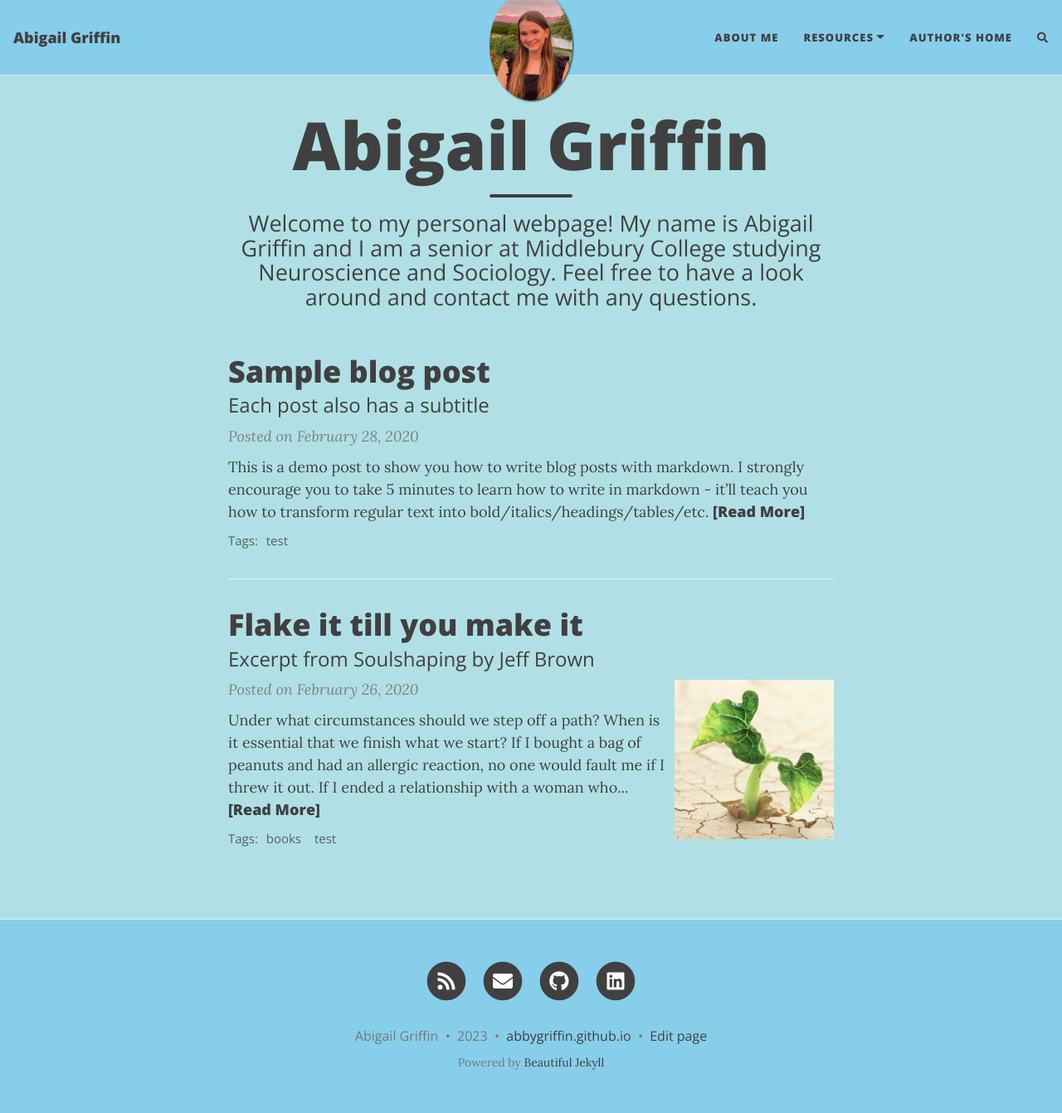
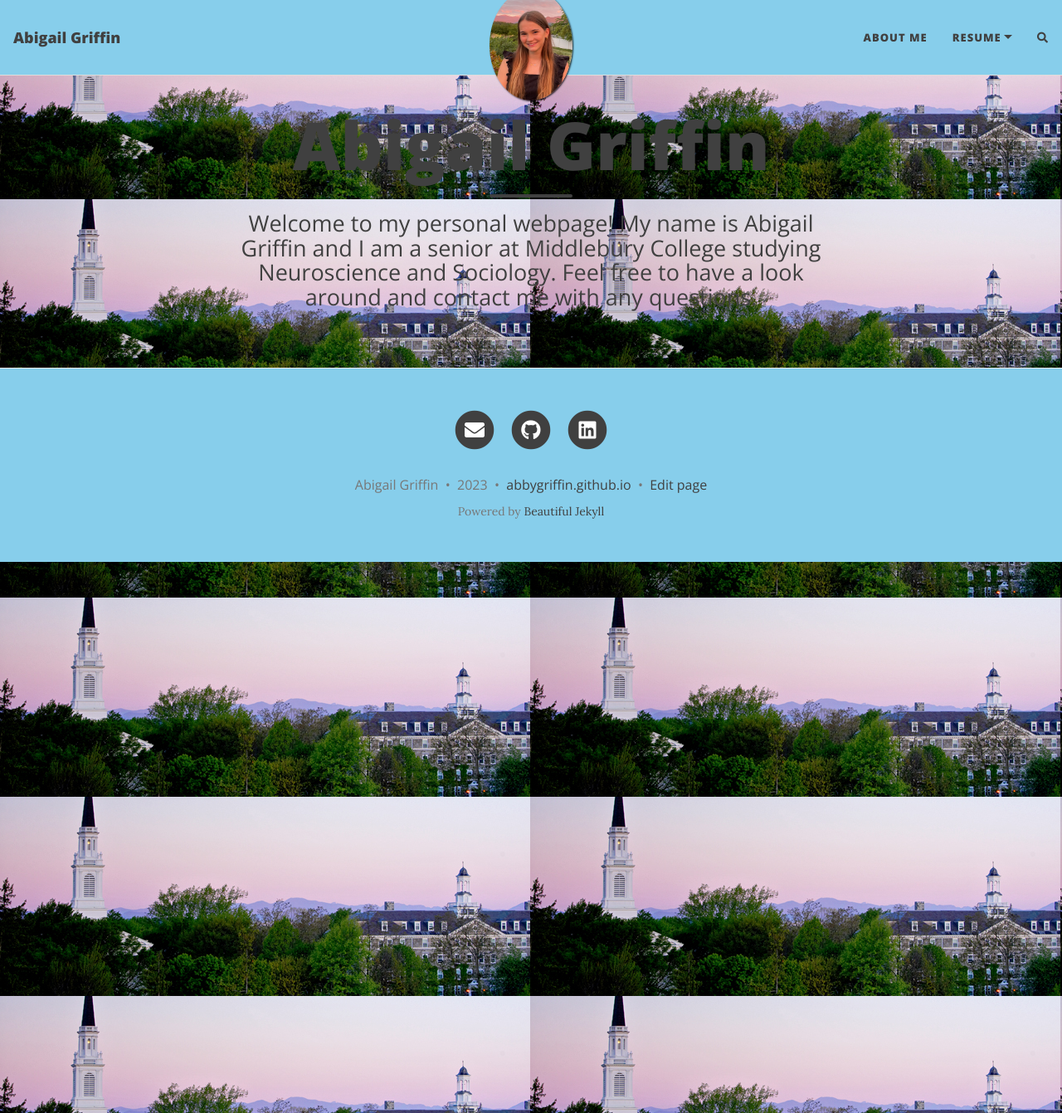
Before and after one commit to abbygriffin4/abbygriffin4.github.io, a Jekyll site: the page built from index.html, in a window 1280 px wide and 1341 px high. Shown: the whole window at 83% size. Built offline with Jekyll 4.4.1, drawn with Linux system fonts in a browser that asks for light colours; nearby versions of some CDN libraries; the list of posts is cut into pages by our own code; comment, search, counter and statistics services are not loaded.

Commit message:
change index

````diff
--- a/_config.yml
+++ b/_config.yml
@@ -12,6 +12,8 @@
 # Name of website
 title: Abigail Griffin
 
+cover-img: "/assets/img/midd.jpeg"
+
 # Your name to show in the footer
 author: Abigail Griffin
 
@@ -21,10 +23,9 @@
 
 navbar-links:
   About Me: "aboutme"
-  Resources:
-    - Beautiful Jekyll: "https://beautifuljekyll.com"
-    - Learn markdown: "https://www.markdowntutorial.com/"
-  Author's home: "https://deanattali.com"
+  Resume:
+    - Resume: "https://beautifuljekyll.com"
+    - LinkedIn: "https://linkedin.com/abigail-griffin-/"
 
 ################
 # --- Logo --- #
@@ -37,7 +38,6 @@
 # By default, the image is cut into a circle. You can disable this behaviour by setting 'round-avatar: false'
 round-avatar: true
 
-cover-img: "/assets/img/midd.jpeg"
 
 # If you want to have an image logo in the top-left corner instead of having the title of the website,
 # then specify the following parameter
@@ -78,7 +78,7 @@
 
 # If you want your website to generate an RSS feed, provide a description
 # The URL for the feed will be https://<your_website>/feed.xml
-rss-description: This website is a virtual proof that I'm awesome
+# rss-description: This website is a virtual proof that I'm awesome
 
 ###########################
 # --- General options --- #
@@ -127,7 +127,7 @@
 navbar-col: "#87CEEB"
 navbar-text-col: "#404040"
 navbar-border-col: "#DDDDDD"
-page-col: "#B0E0E6"
+page-col: "#FFFFFF"
 text-col: "#404040"
 link-col: "#008AFF"
 hover-col: "#0085A1"
@@ -141,7 +141,7 @@
 
 #navbar-img: "/assets/img/bgimage.png"
 #footer-img: "/assets/img/bgimage.png"
-#page-img: "/assets/img/bgimage.png"
+page-img: "/assets/img/midd.jpeg"
 
 # Suggest a colour for mobile browsers to use as the browser's theme. This is only supported by a few mobile browsers.
 #mobile-theme-col: "#0085A1"
--- a/_posts/2020-02-26-flake-it-till-you-make-it.md
+++ /dev/null
@@ -1,17 +0,0 @@
----
-layout: post
-title: Flake it till you make it
-subtitle: Excerpt from Soulshaping by Jeff Brown
-cover-img: /assets/img/path.jpg
-thumbnail-img: /assets/img/thumb.png
-share-img: /assets/img/path.jpg
-tags: [books, test]
----
-
-Under what circumstances should we step off a path? When is it essential that we finish what we start? If I bought a bag of peanuts and had an allergic reaction, no one would fault me if I threw it out. If I ended a relationship with a woman who hit me, no one would say that I had a commitment problem. But if I walk away from a seemingly secure route because my soul has other ideas, I am a flake?
-
-The truth is that no one else can definitively know the path we are here to walk. It’s tempting to listen—many of us long for the omnipotent other—but unless they are genuine psychic intuitives, they can’t know. All others can know is their own truth, and if they’ve actually done the work to excavate it, they will have the good sense to know that they cannot genuinely know anyone else’s. Only soul knows the path it is here to walk. Since you are the only one living in your temple, only you can know its scriptures and interpretive structure.
-
-At the heart of the struggle are two very different ideas of success—survival-driven and soul-driven. For survivalists, success is security, pragmatism, power over others. Success is the absence of material suffering, the nourishing of the soul be damned. It is an odd and ironic thing that most of the material power in our world often resides in the hands of younger souls. Still working in the egoic and material realms, they love the sensations of power and focus most of their energy on accumulation. Older souls tend not to be as materially driven. They have already played the worldly game in previous lives and they search for more subtle shades of meaning in this one—authentication rather than accumulation. They are often ignored by the culture at large, although they really are the truest warriors.
-
-A soulful notion of success rests on the actualization of our innate image. Success is simply the completion of a soul step, however unsightly it may be. We have finished what we started when the lesson is learned. What a fear-based culture calls a wonderful opportunity may be fruitless and misguided for the soul. Staying in a passionless relationship may satisfy our need for comfort, but it may stifle the soul. Becoming a famous lawyer is only worthwhile if the soul demands it. It is an essential failure if you are called to be a monastic this time around. If you need to explore and abandon ten careers in order to stretch your soul toward its innate image, then so be it. Flake it till you make it.
--- a/_posts/2020-02-28-test-markdown.md
+++ /dev/null
@@ -1,78 +0,0 @@
----
-layout: post
-title: Sample blog post
-subtitle: Each post also has a subtitle
-gh-repo: daattali/beautiful-jekyll
-gh-badge: [star, fork, follow]
-tags: [test]
-comments: true
----
-
-This is a demo post to show you how to write blog posts with markdown.  I strongly encourage you to [take 5 minutes to learn how to write in markdown](https://markdowntutorial.com/) - it'll teach you how to transform regular text into bold/italics/headings/tables/etc.
-
-**Here is some bold text**
-
-## Here is a secondary heading
-
-Here's a useless table:
-
-| Number | Next number | Previous number |
-| :------ |:--- | :--- |
-| Five | Six | Four |
-| Ten | Eleven | Nine |
-| Seven | Eight | Six |
-| Two | Three | One |
-
-
-How about a yummy crepe?
-
-![Crepe](https://s3-media3.fl.yelpcdn.com/bphoto/cQ1Yoa75m2yUFFbY2xwuqw/348s.jpg)
-
-It can also be centered!
-
-![Crepe](https://s3-media3.fl.yelpcdn.com/bphoto/cQ1Yoa75m2yUFFbY2xwuqw/348s.jpg){: .mx-auto.d-block :}
-
-Here's a code chunk:
-
-~~~
-var foo = function(x) {
-  return(x + 5);
-}
-foo(3)
-~~~
-
-And here is the same code with syntax highlighting:
-
-```javascript
-var foo = function(x) {
-  return(x + 5);
-}
-foo(3)
-```
-
-And here is the same code yet again but with line numbers:
-
-{% highlight javascript linenos %}
-var foo = function(x) {
-  return(x + 5);
-}
-foo(3)
-{% endhighlight %}
-
-## Boxes
-You can add notification, warning and error boxes like this:
-
-### Notification
-
-{: .box-note}
-**Note:** This is a notification box.
-
-### Warning
-
-{: .box-warning}
-**Warning:** This is a warning box.
-
-### Error
-
-{: .box-error}
-**Error:** This is an error box.
````
Also changed, not shown: 3 other files.
